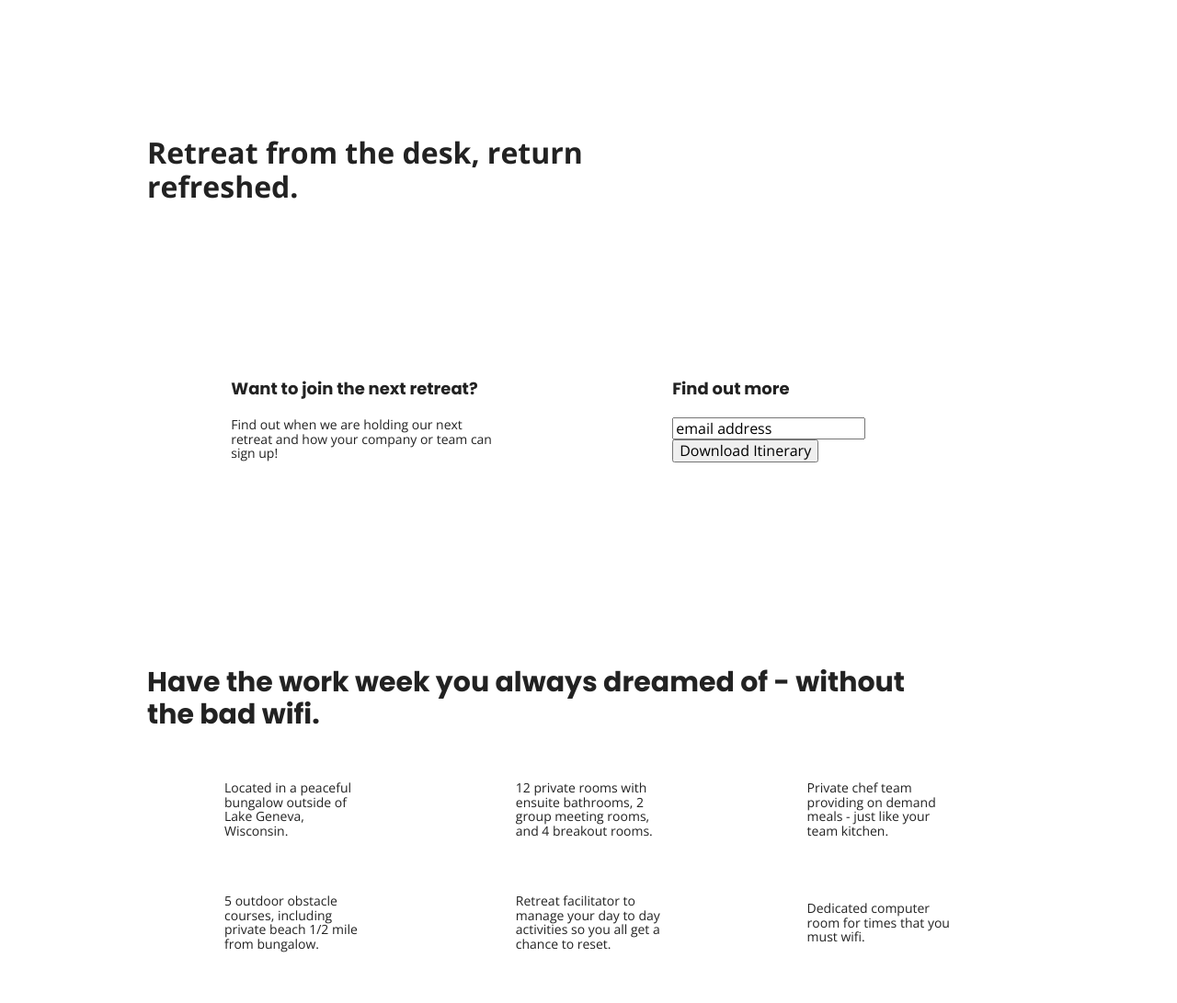
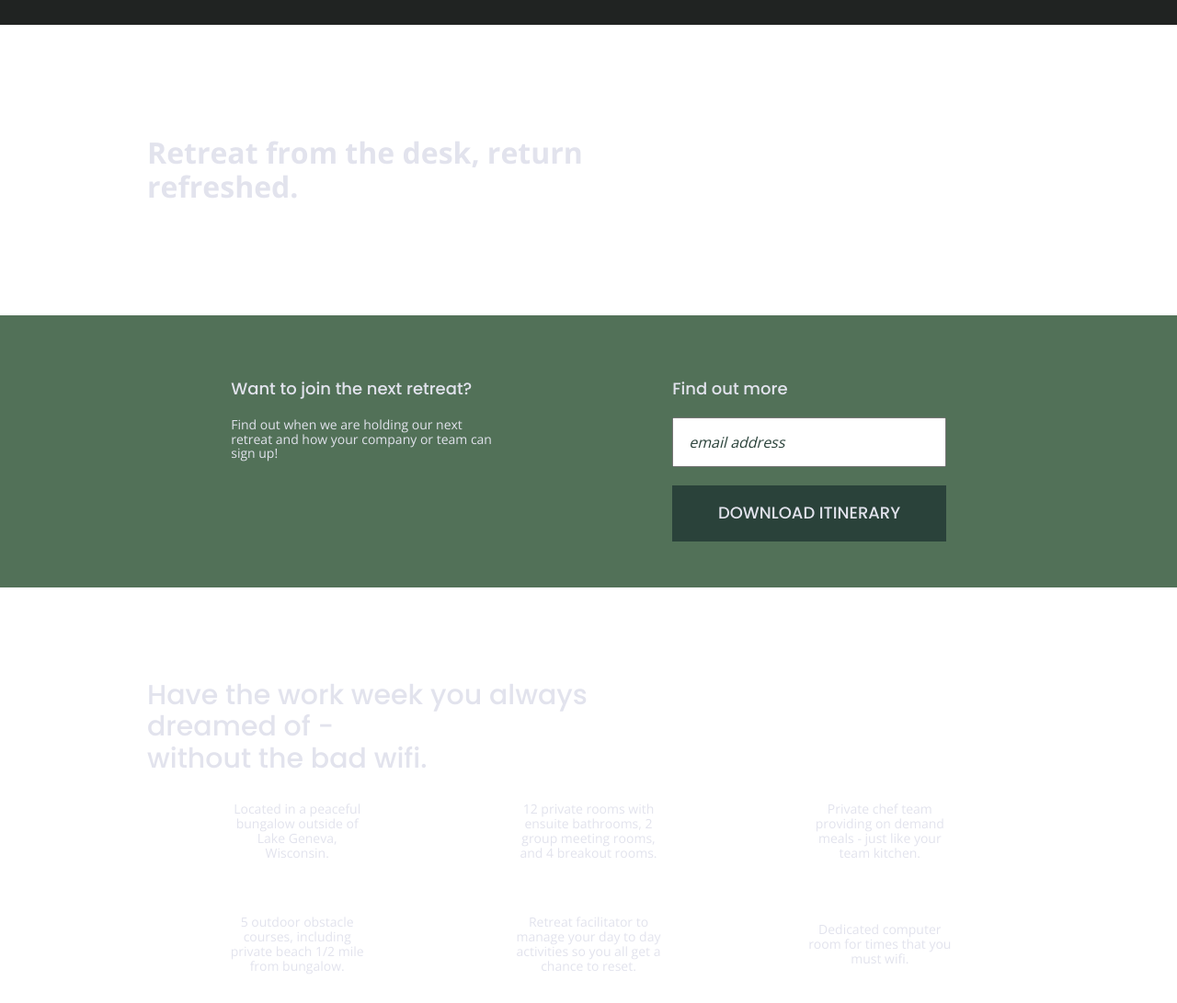
Before and after one commit to LesleyWesley/unplugged-retreat-project, a website built with Parcel: page index.html in a window 1280 px wide. Shown: the part 300-1391 px from the top of the page at 92% size. Built offline with nearby package versions, Linux system fonts and the light colour scheme.

Commit message:
Added colors and text styling

```diff
--- a/css/main.css
+++ b/css/main.css
@@ -96,12 +96,12 @@ body {
     font-family: 'Open Sans', sans-serif;
     font-size: 1em;
     text-align: left;
+    color: #E2E3ED;
 }
 
 ul,
 ol {
   list-style-type: none;
-  font-size: 1.125em;
 }
 
 a {
@@ -112,6 +112,8 @@ a {
 h2 {
     font-family: 'Poppins', sans-serif;
     font-size: 1.875em;
+    font-weight: 500;
+    margin: 0;
 }
 
 h3,
@@ -119,6 +121,7 @@ h4 {
     font-family: 'Poppins', sans-serif;
     font-size: 1.125em;
     margin: 20px 0;
+    font-weight: 500;
 }
 
 p {
@@ -126,24 +129,10 @@ p {
     line-height: 1.125em;
 }
 
-img {
-
-}
-
-figure {
-
-}
 
 address {
     font-style: normal;
 }
-
-.content-wrapper {
-
-}
-
-
-
 
 
 
@@ -160,6 +149,7 @@ footer {
     justify-content: center;
     align-items: center;
     flex-flow: row wrap;
+    background-color: #202322;
 }
 
 
@@ -178,6 +168,7 @@ header {
 .header-divider {
   width: 100%;
   height: 1px;
+  background: #3A3A3A;
 }
 
 header nav {
@@ -185,14 +176,16 @@ header nav {
     justify-content: space-around;
     align-items: center;
     flex-flow: row wrap;
-    width: 60%;
+    width: 70%;
+    font-size: 1.125em;
+    text-transform: uppercase;
+    font-weight: 600;
 }
 
 header nav ul {
     display: flex;
     justify-content: space-around;
     width: 100%;
-
 }
 
 /**** FOOTER ****/
@@ -204,6 +197,7 @@ footer p {
 footer .content-wrapper {
     width: 55%;
     margin: 50px 0;
+    text-align: center;
 }
 
 footer .contact {
@@ -236,6 +230,10 @@ footer .copyright {
     flex-flow: row wrap;
 }
 
+.hero-area h1 {
+    font-size: 2em;
+}
+
 /* ASIDE AREA */
 
 aside {
@@ -243,6 +241,7 @@ aside {
     justify-content: center;
     align-items: center;
     flex-flow: row wrap;
+    background-color: #527158;
 }
 
 /*FEATURES AREA */
@@ -253,9 +252,6 @@ aside {
     flex-flow: row wrap;
 }
 
-.features h2 {
-    margin-top: 60px;
-}
 
 .features .features-items {
     display: flex;
@@ -271,6 +267,7 @@ aside {
 
 .features p {
   margin: 0;
+  text-align: center;
 }
 
 /* REVIEWS AREA */
@@ -280,10 +277,12 @@ aside {
   justify-content: center;
   flex-flow: row wrap;
   width: 100%;
+  background-color: #2A423A;
 }
 
 .reviews h2 {
   margin-bottom: 35px;
+  line-height: 1;
 }
 
 .reviews h3 {
@@ -300,7 +299,13 @@ aside {
   justify-content: center;
   align-items: center;
   flex-flow: row wrap;
+  background-color: #527158;
+}
 
+.mission p {
+  font-family: 'Open Sans', sans-serif;
+  font-size: .875em;
+  line-height: 1.25em;
 }
 
 .contact-section {
@@ -308,6 +313,7 @@ aside {
   justify-content: center;
   align-items: center;
   flex-flow: row wrap;
+  background-color: #2A423A;
 }
 
 .contact-content p {
@@ -323,6 +329,7 @@ aside {
   justify-content: center;
   align-items: center;
   flex-flow: row wrap;
+  background-color: #527158;
 }
 
 .faq .content-wrapper {
@@ -335,14 +342,45 @@ aside {
 
 .faq h2 {
   margin-bottom: 40px;
+  line-height: 1;
 }
 
 .faq-content {
   margin-bottom: 50px;
 }
 
+.faq-content h4 {
+  line-height: 1.333;
+}
 
 
+
+
+aside .form {
+  margin-top: 30px;
+}
+
+input[type=text] {
+  box-sizing: border-box;
+  width: 100%;
+  color: #2a423a;
+  font-style: italic;
+  padding: 1em;
+}
+
+input[type=button] {
+  width: 100%;
+  padding: 20px 0;
+  margin-top: 20px;
+  background-color: #2a423a;
+  font-family: 'Poppins', Helvetica, Arial, sans-serif;
+  font-weight: 500;
+  font-size: 1.125em;
+  color: #e2e3ed;
+  border: none;
+  text-align: center;
+  text-transform: uppercase;
+}
 
 
 
--- a/index.html
+++ b/index.html
@@ -67,7 +67,7 @@
 <!--FEATURES SECTION-->
       <section class="features">
           <div class="content-wrapper">
-              <h2>Have the work week you always dreamed of - without the bad wifi.</h2>
+              <h2>Have the work week you always<br>dreamed of -<br>without the bad wifi.</h2>
               <div class="features-items">
                   <article>
                       <p class="fontawesome-icon"></p>
```
